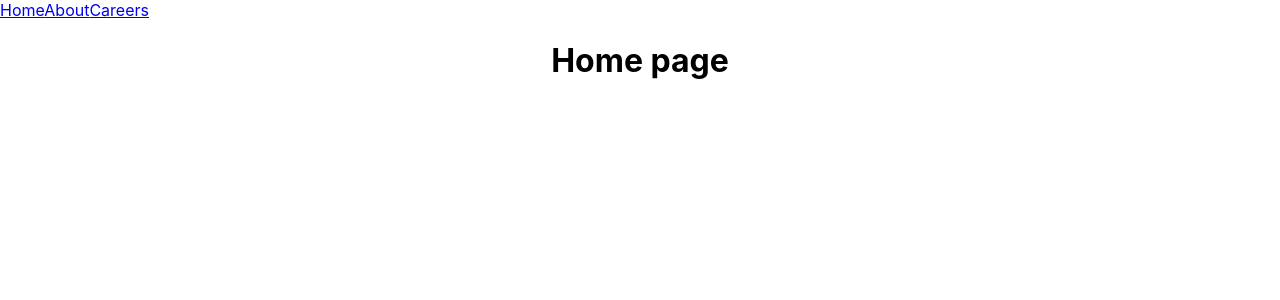
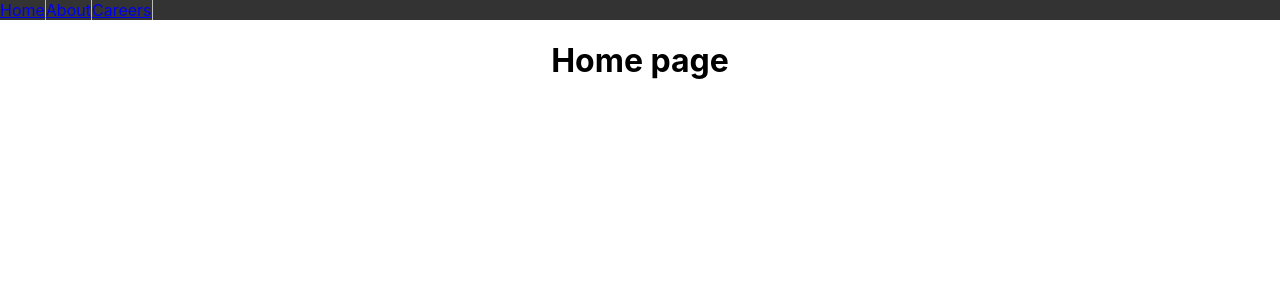
Before and after one commit to Aero3DDev/test-react-app, a React (Create React App) app: page / in a window 1280 px wide. Shown: the top 300 px of the page. Built offline with nearby package versions, Linux system fonts and the light colour scheme.

Commit message:
Adding style to Navbar

```diff
--- a/src/App.css
+++ b/src/App.css
@@ -25,7 +25,20 @@
 }
 
 .App-link {
-  color: #61dafb;
+  float: left;
+  border-right:1px solid #bbb;
+}
+
+.App-navbar {
+  list-style-type: none;
+  margin: 0;
+  padding: 0;
+  overflow: hidden;
+  background-color: #333;
+}
+
+.active {
+  background-color: #61dafb;
 }
 
 @keyframes App-logo-spin {
--- a/src/Navbar.js
+++ b/src/Navbar.js
@@ -3,10 +3,10 @@ import { Link } from "react-router-dom"
 
 const Navbar =()=>{
       return (
-            <div>
-                  <Link to="/">Home</Link>
-                  <Link to="/about">About</Link>
-                  <Link to="/careers">Careers</Link>
+            <div className="App-navbar">
+                  <Link className="App-link" to="/">Home</Link>
+                  <Link className="App-link" to="/about">About</Link>
+                  <Link className="App-link" to="/careers">Careers</Link>
             </div>
       )
 }
```
